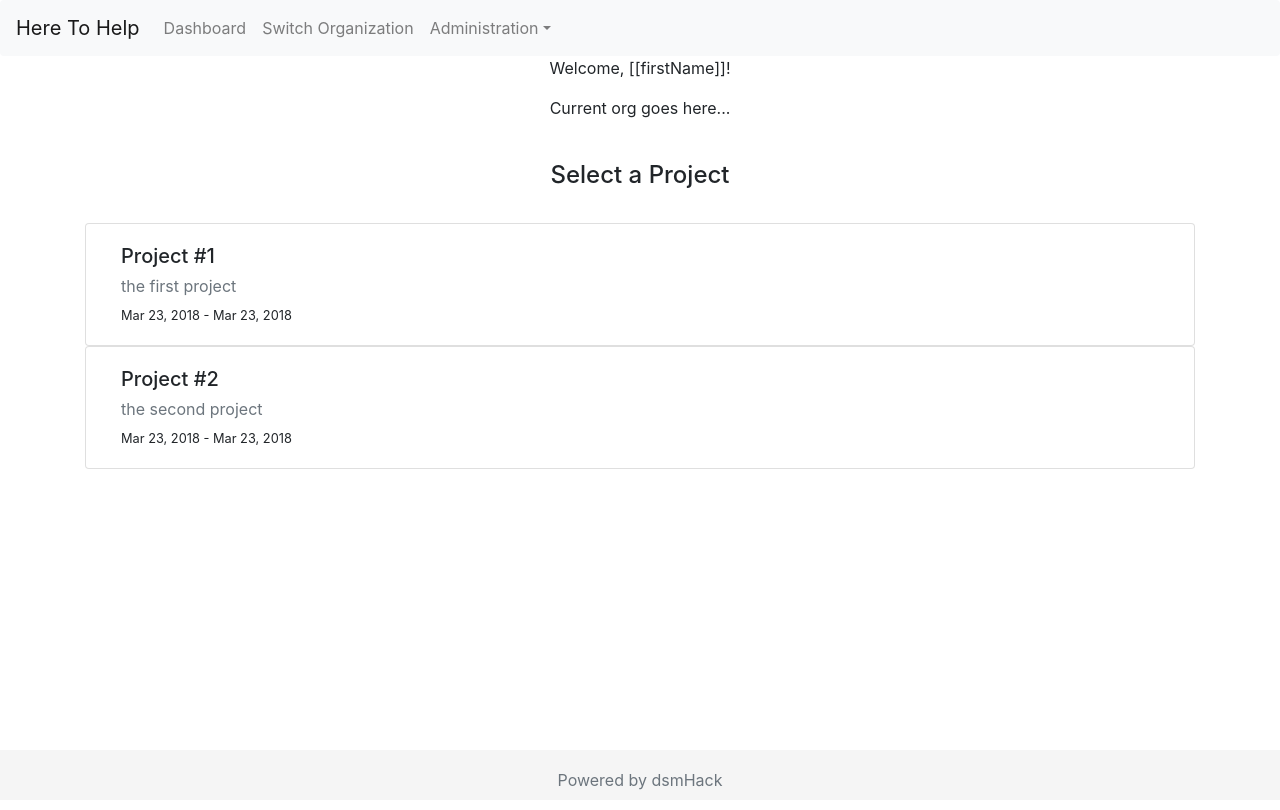
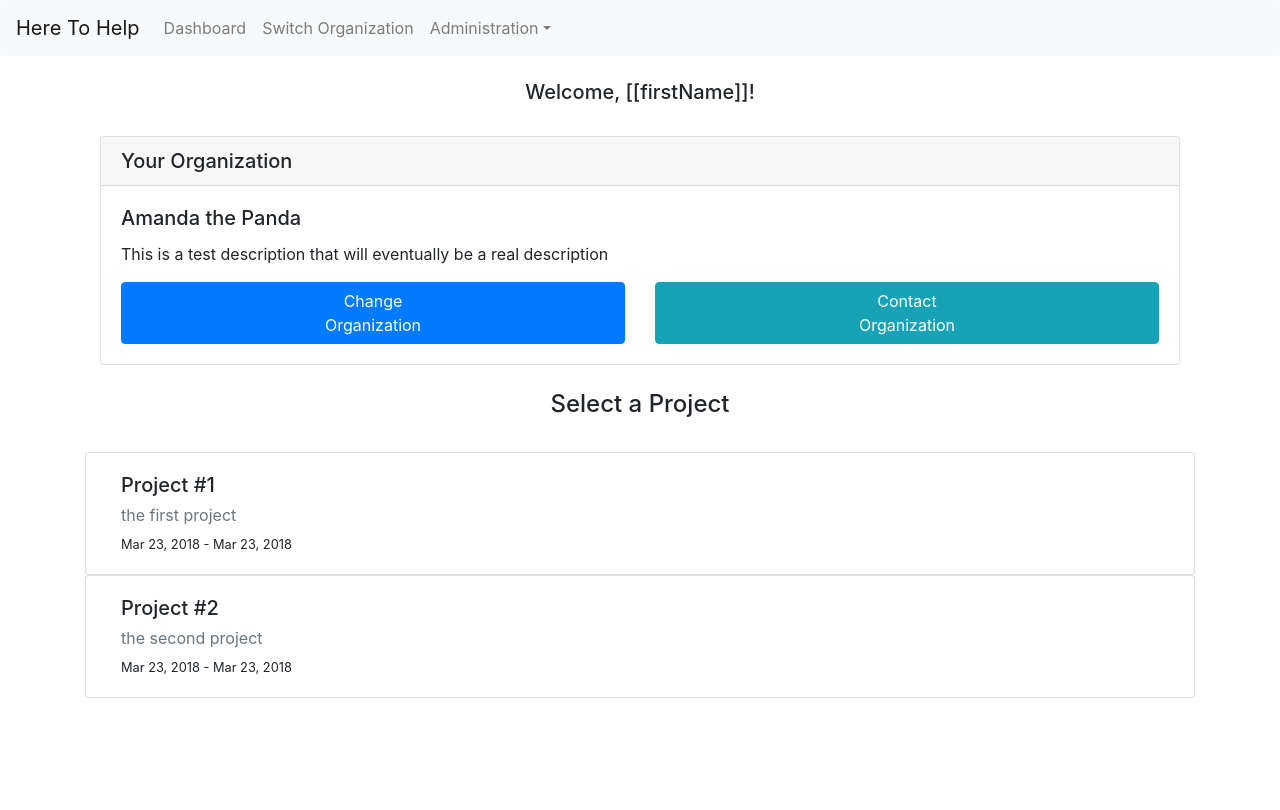
Before and after one commit to dsmHack/here-to-help-ui, an Angular app: page / in a window 1280 px wide. Built offline with nearby package versions, Linux system fonts and the light colour scheme.

Commit message:
Dashboard updates

```diff
--- a/src/app/app.component.html
+++ b/src/app/app.component.html
@@ -2,4 +2,4 @@
 <div class="container">
   <router-outlet></router-outlet>
 </div>
-<app-footer></app-footer>
+<!--<app-footer></app-footer>-->
--- a/src/app/app.module.ts
+++ b/src/app/app.module.ts
@@ -9,6 +9,7 @@ import {LoginComponent} from './login/login.component';
 import { NavbarComponent } from './navbar/navbar.component';
 import { FooterComponent } from './footer/footer.component';
 import { ProjectItemComponent } from './project-item/project-item.component';
+import { OrganizationSelectedItemComponent } from './organization-selected-item/organization-selected-item.component';
 
 
 @NgModule({
@@ -18,7 +19,8 @@ import { ProjectItemComponent } from './project-item/project-item.component';
     LoginComponent,
     NavbarComponent,
     FooterComponent,
-    ProjectItemComponent
+    ProjectItemComponent,
+    OrganizationSelectedItemComponent
   ],
   imports: [
     BrowserModule,
--- a/src/app/home/home.component.html
+++ b/src/app/home/home.component.html
@@ -1,21 +1,19 @@
 <div class="container">
   <div class="row">
     <div class="col-12">
-      <p class="text-center">Welcome, [[firstName]]!</p>
+      <br/>
+      <h5 class="text-center">Welcome, [[firstName]]!</h5>
+      <br/>
     </div>
   </div>
-  <div class="row">
-    <div class="col-12">
-      <p class="text-center">Current org goes here...</p>
-    </div>
-  </div>
+  <app-organization-selected-item [organization]="organization"></app-organization-selected-item>
   <div class="row">
     <div class="col-12">
       <div style="height: 25px"></div>
       <h4 class="text-center">Select a Project</h4>
       <div style="height: 25px"></div>
     </div>
-    <div class="col-12" >
+    <div class="col-12">
       <app-project-item *ngFor="let project of projects" [project]="project"></app-project-item>
     </div>
   </div>
--- a/src/app/home/home.component.ts
+++ b/src/app/home/home.component.ts
@@ -1,5 +1,5 @@
 import { Component, OnInit } from '@angular/core';
-import {Project} from '../../swagger';
+import { Organization, Project } from '../../swagger';
 
 @Component({
   selector: 'app-home',
@@ -8,9 +8,23 @@ import {Project} from '../../swagger';
 })
 export class HomeComponent implements OnInit {
 
+  organization: Organization;
   projects: Array<Project>;
 
   constructor() {
+
+    this.organization = {
+      name: 'Amanda the Panda',
+      organizationId: '123',
+      description: 'This is a test description that will eventually be a real description',
+      email: 'you@gmail.com',
+      phoneNumber: '208 393 4192',
+      websiteUrl: 'www.google.com',
+      facebookUrl: 'fb.com',
+      twitterUrl: 'twitter.com',
+      instagramUrl: 'instagram.com'
+    };
+
     this.projects = [
       {projectId: '1', name: 'Project #1', description: 'the first project', startDate: new Date(), endDate: new Date()},
       {projectId: '2', name: 'Project #2', description: 'the second project', startDate: new Date(), endDate: new Date()}
--- /dev/null
+++ b/src/app/organization-selected-item/organization-selected-item.component.html
@@ -0,0 +1,19 @@
+<div class="row">
+  <div class="col-12">
+    <div class="card">
+      <h5 class="card-header">Your Organization</h5>
+      <div class="card-body">
+        <h5 class="card-title">{{organization.name}}</h5>
+        <p class="card-text">{{organization.description}}</p>
+        <div class="row">
+          <div class="col-6">
+            <a href="#" class="btn btn-primary btn-block">Change<br/>Organization</a>
+          </div>
+          <div class="col-6">
+            <a href="#" class="btn btn-info btn-block">Contact<br/>Organization</a>
+          </div>
+        </div>
+      </div>
+    </div>
+  </div>
+</div>
--- /dev/null
+++ b/src/app/organization-selected-item/organization-selected-item.component.ts
@@ -0,0 +1,19 @@
+import {Component, Input, OnInit} from '@angular/core';
+import {Organization, Project} from '../../swagger';
+
+@Component({
+  selector: 'app-organization-selected-item',
+  templateUrl: './organization-selected-item.component.html',
+  styleUrls: ['./organization-selected-item.component.css']
+})
+export class OrganizationSelectedItemComponent implements OnInit {
+
+  constructor() { }
+
+  @Input()
+  organization: Organization;
+
+  ngOnInit() {
+  }
+
+}
--- a/src/app/project-item/project-item.component.html
+++ b/src/app/project-item/project-item.component.html
@@ -1,4 +1,4 @@
-<div class="row ">
+<div class="row">
   <div class="col-12 card">
     <div class="card-body">
       <h5 class="card-title">{{project.name}}</h5>
```
Also changed, not shown: src/app/organization-selected-item/organization-selected-item.component.css (added), 1 other file (tests, documents, lock files or other folders).
